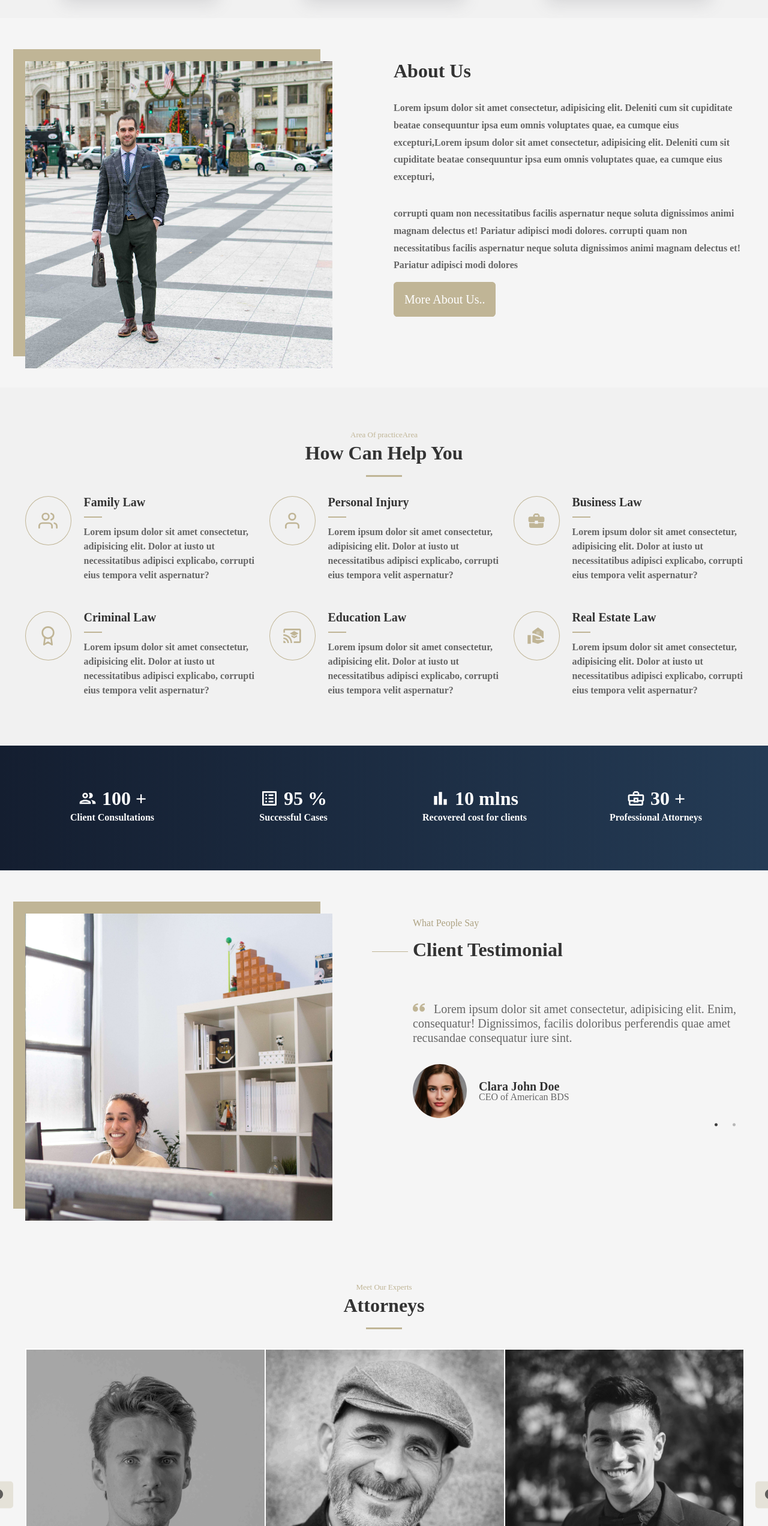
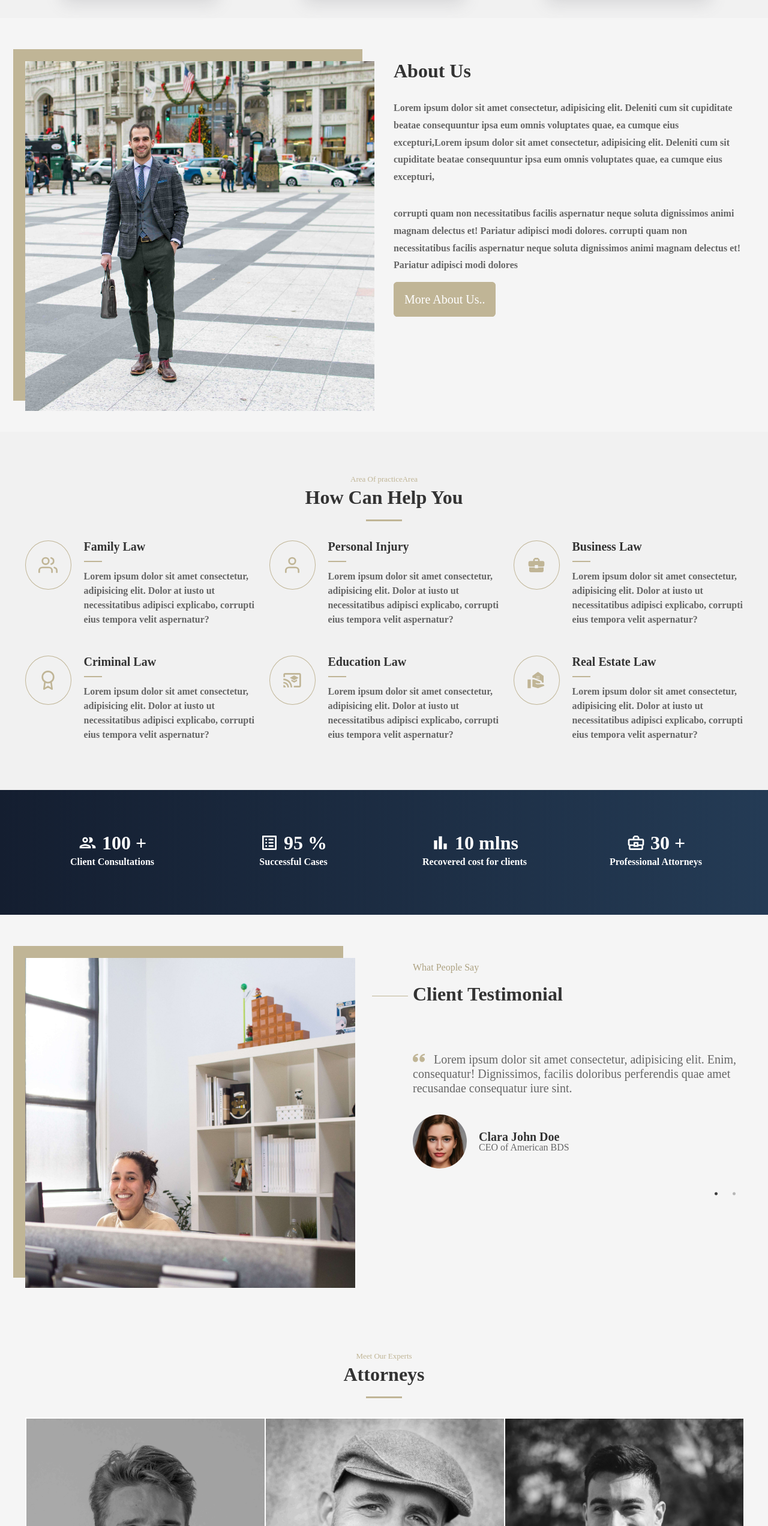
Before and after one commit to RasulSonmez/kadioglu-hukuk, a React (Create React App) app: page / in a window 1280 px wide. Shown: the part 1042-3586 px from the top of the page at 60% size. Built offline with nearby package versions, Linux system fonts and the light colour scheme.

Commit message:
tertert3453453

```diff
--- a/src/assets/mediaqueries.scss
+++ b/src/assets/mediaqueries.scss
@@ -14,6 +14,11 @@
         display: block;
       }
 
+    }
+
+    .hero__slider__content h1{
+      font-size:2rem !important;
+      line-height: 3rem !important;
     }
 
     .testmonialArea__content,.aboutArea__container,.contactArea__container{
@@ -48,9 +53,17 @@
         grid-template-columns: 1fr !important;
       }
 
+      .slick-hero-next, .slick-hero-prev{
+        display: none;
+      }
+
 }
 
 @media screen and (max-width: 576px) {
+
+  .blogArea__container  {
+    margin-top: 23rem;
+}
   .banner__content,.practiceArea__content,.blogArea__content,.serviceArea__content{
     grid-template-columns: 1fr !important;
   }
--- a/src/components/AboutArea/AboutArea.scss
+++ b/src/components/AboutArea/AboutArea.scss
@@ -5,9 +5,9 @@
     gap: 2rem;
   }
   &__image {
-    height: 32rem;
-    width: 32rem;
+    width: 100%;
     position: relative;
+
     &::before {
       content: "";
       background-color: var(--color-gold);
--- a/src/components/TestmonialArea/TestmonialArea.scss
+++ b/src/components/TestmonialArea/TestmonialArea.scss
@@ -1,9 +1,9 @@
 /* TESTMONIAL */
 .testmonialArea {
   &__image {
-    height: 32rem;
-    width: 32rem;
     position: relative;
+    width: 100%;
+
     &::before {
       content: "";
       background-color: var(--color-gold);
```
